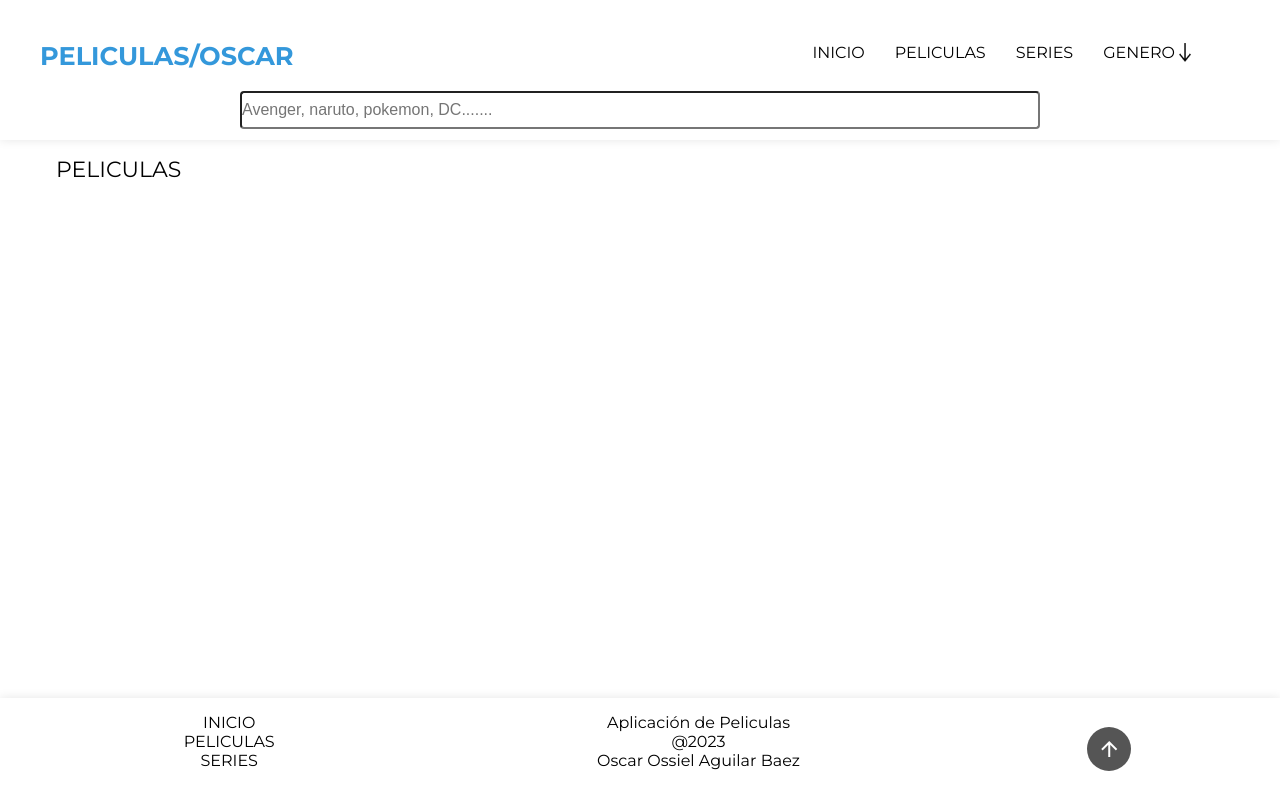
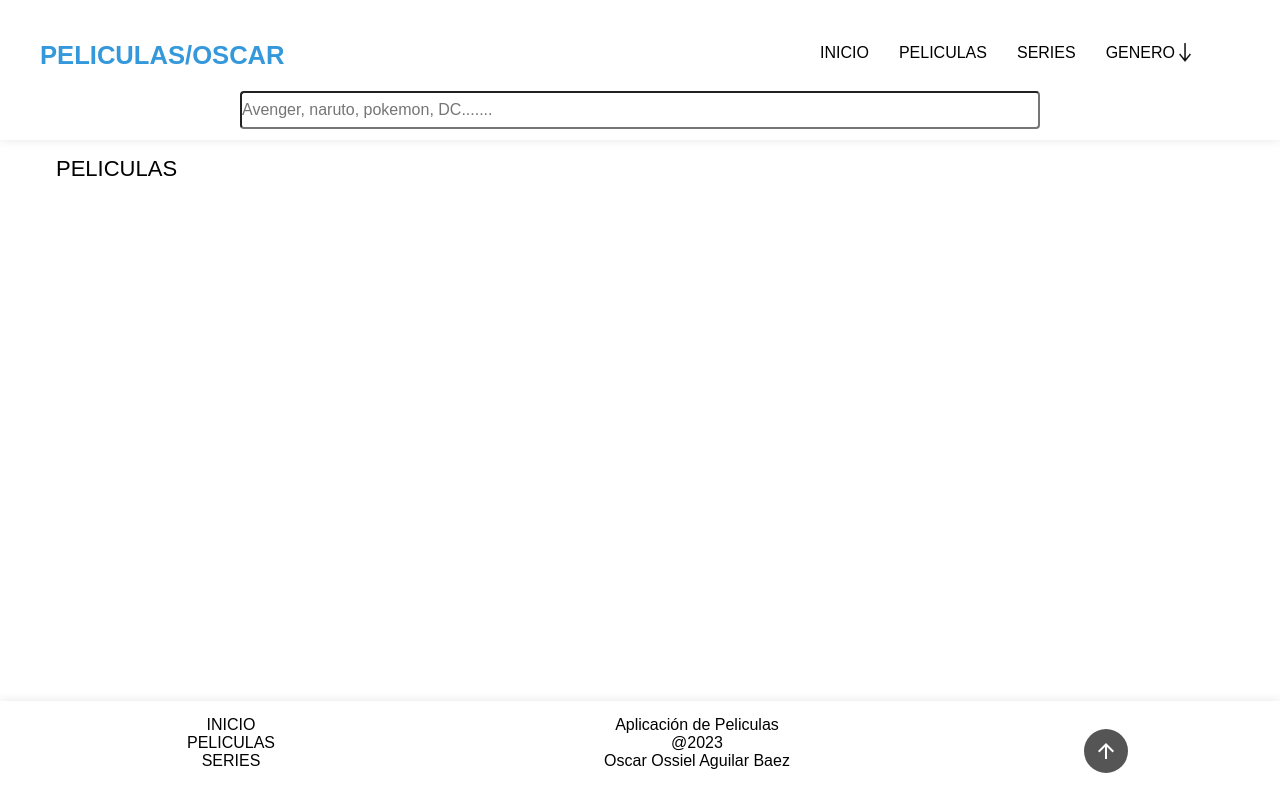
Before and after one commit to user-oscar-baez-wok/movie-app-JavaScript, a plain HTML site: page index.html in a window 1280 px wide. Drawn offline with nearby package versions, Linux system fonts and the light colour scheme; no server answers.

Commit message:
Update style.css

```diff
--- a/style.css
+++ b/style.css
@@ -1,5 +1,3 @@
-@import url("https://fonts.googleapis.com/css2?family=Montserrat:wght@100;200;300;400;500;600;700;800&display=swap");
-
 * {
   margin: 0;
   padding: 0;
@@ -38,7 +36,7 @@ body {
   scroll-behavior: smooth;
   min-height: 100vh;
   position: relative;
-  font-family: "Montserrat", sans-serif;
+  font-family: sans-serif;
 }
 
 .container {
```
